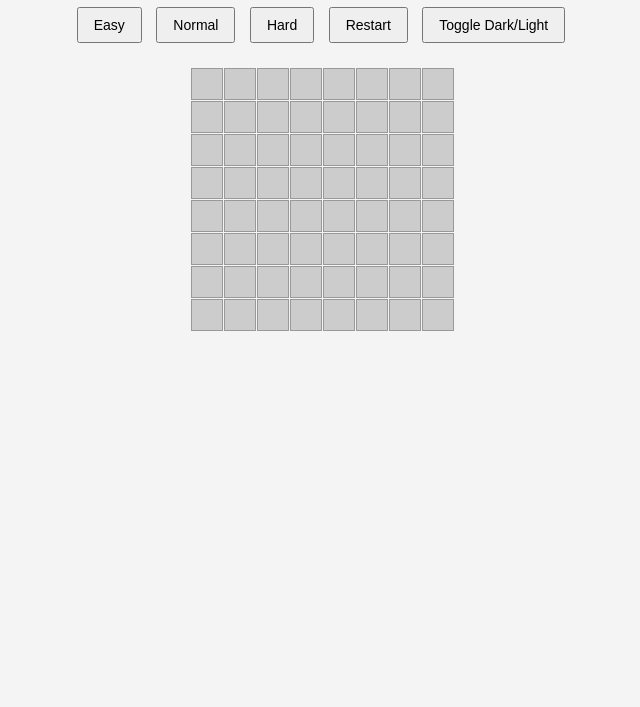
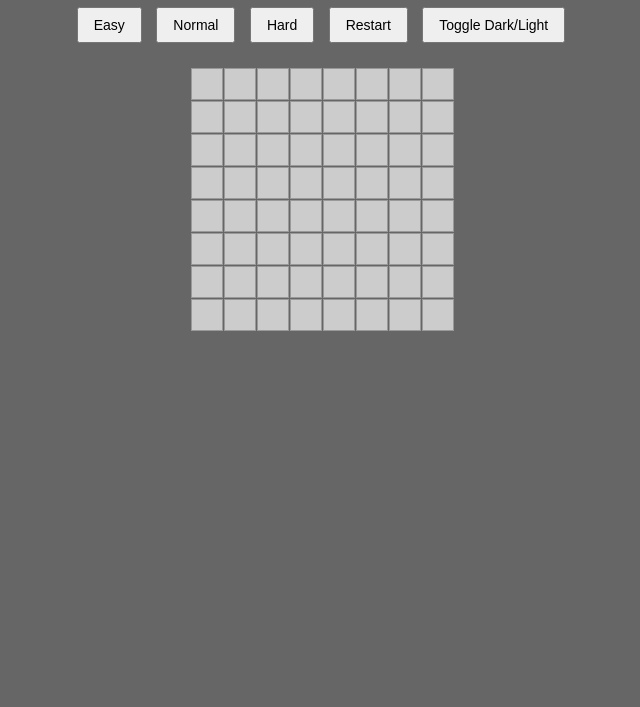
Before and after one commit to kazaki55/Minesweeper-, a plain HTML site: page index.html in a window 1280 px wide. Shown: the part 93-800 px from the top of the page, without its empty margins (319-959 px from the left). Drawn offline with Linux system fonts and the light colour scheme.

Commit message:
Update index.html

```diff
--- a/index.html
+++ b/index.html
@@ -7,7 +7,7 @@
   <style>
     body {
       font-family: Arial, sans-serif;
-      background-color: #f4f4f4;
+      background-color: #666666;
       color: #222;
       margin: 0;
       padding: 20px;
```
